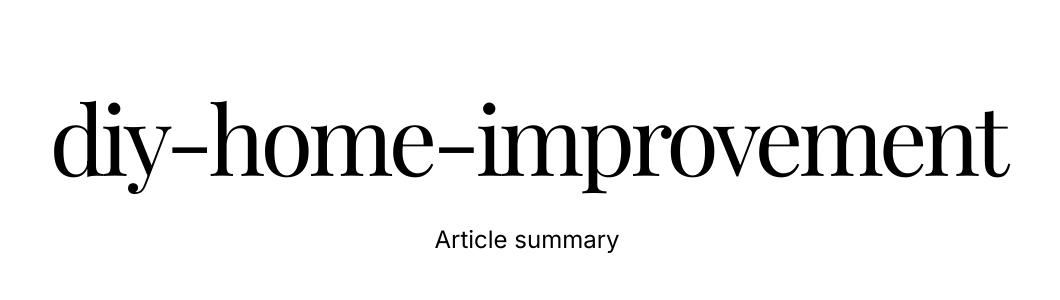
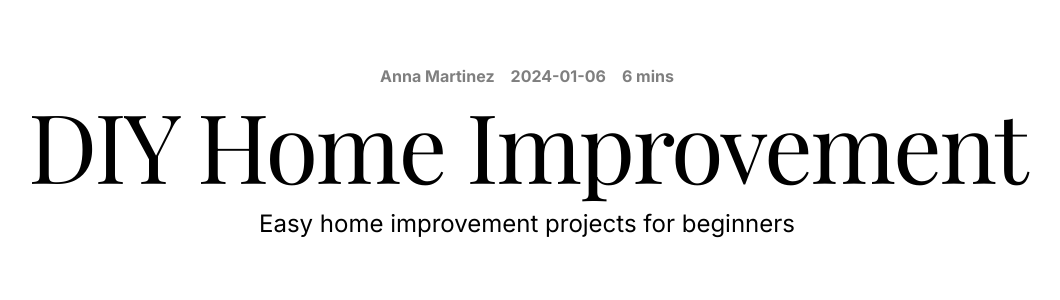
Before and after one commit to michael-salam/react-blog-application, a React (Vite) app: page /articles/diy-home-improvement in a window 1280 px wide. Shown: the top 300 px of the page, without its empty margins (113-1173 px from the left). Built offline with nearby package versions, Linux system fonts and the light colour scheme; a web font is replaced by a local one.

Commit message:
Find matching article on articles page and display it

```diff
--- a/src/components/FilterForm.tsx
+++ b/src/components/FilterForm.tsx
@@ -28,7 +28,7 @@ const FilterForm = ({
           id="search"
           onChange={(e) => handleUpdateFilters(e)}
           placeholder="Search something"
-          className="!border-black flex-1"
+          className="!border-black/60"
         />
       </div>
       <div className="flex items-end flex-wrap gap-2 justify-between">
--- a/src/index.css
+++ b/src/index.css
@@ -31,7 +31,7 @@ select {
 }
 
 .heading {
-  @apply tracking-tighter;
+  @apply tracking-tight leading-[100%];
 }
 
 .heading-1 {
--- a/src/pages/articles/ArticleDetails.tsx
+++ b/src/pages/articles/ArticleDetails.tsx
@@ -1,11 +1,23 @@
 import { useParams } from "react-router";
+import { articlesData } from "../../placeholderData";
 
 const ArticleDetails = () => {
-  const { slug } = useParams(); // 'id' will contain the value from the URL
+  const { slug } = useParams();
+  const matchedArticle = articlesData.filter(
+    (article: any) => article.slug === slug
+  )[0];
+
   return (
     <header className="py-8">
-      <h1 className="heading heading-1 text-center mb-4">{slug}</h1>
-      <p className="mb-8 text-2xl">Article summary</p>
+      <div className="flex items-center justify-center gap-4 font-bold text-black/50">
+        <p>{matchedArticle.author}</p>
+        <p>{matchedArticle.date}</p>
+        <p>{matchedArticle.readTime} mins</p>
+      </div>
+      <h1 className="heading heading-1 text-center mt-2 mb-4">
+        {matchedArticle.title}
+      </h1>
+      <p className="text-2xl">{matchedArticle.summary}</p>
     </header>
   );
 };
```
